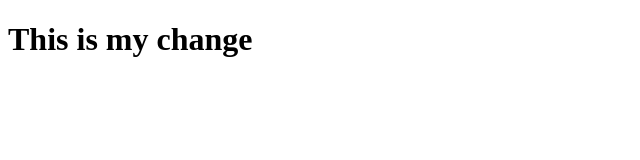
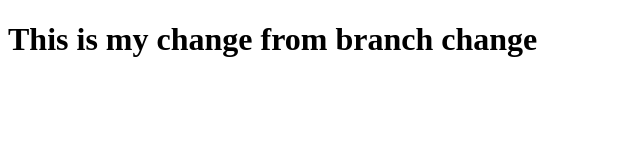
Before and after one commit to breukskit/git-sandbox, a plain HTML site: page index.html in a window 1280 px wide. Shown: the whole page, without its empty margins (0-640 px from the left). Drawn offline with Linux system fonts and the light colour scheme.

Commit message:
added branch name

```diff
--- a/index.html
+++ b/index.html
@@ -6,6 +6,6 @@
     <title>Document</title>
   </head>
   <body>
-    <h1>This is my change</h1>
+    <h1>This is my change from branch change</h1>
   </body>
 </html>
```
